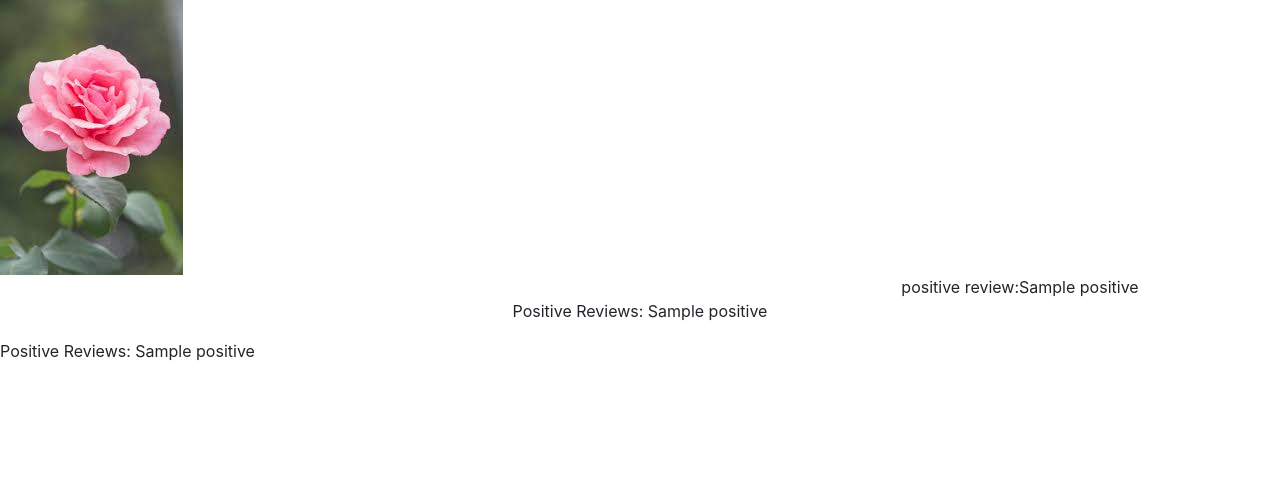
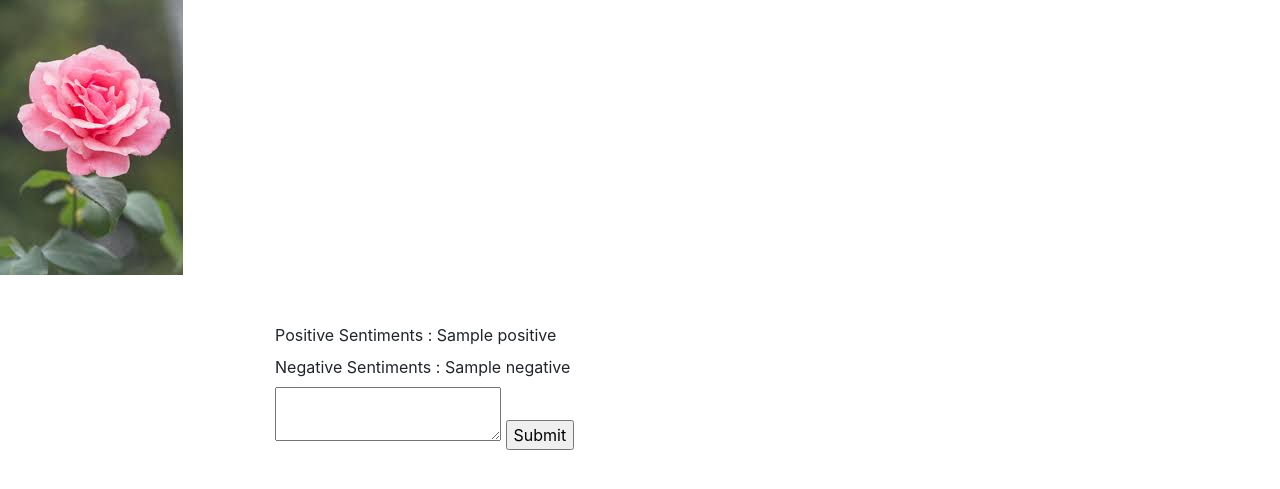
Before and after one commit to thamalidilrukshi/Sentiment-Analysis, a Flask app: template templates/index.html in a window 1280 px wide. Shown: the top 489 px of the page. Run offline with Flask 3, Linux system fonts and the light colour scheme; the template is opened without the code that fills it: most values are stand-ins (such as "Sample title", 1, 10 or a date in 2020).

Commit message:
modify index

```diff
--- a/app.py
+++ b/app.py
@@ -1,46 +1,47 @@
-# from flask import Flask,render_template
-
-# app = Flask(_name_)
-
-# data = dict()
-
-# reviews =['good product','bad product']
-# positive=1
-# negative=1
-
-# @app.route("/")
-# def index():
-#     data['reviews']=reviews
-#     data['positive']= positive
-#     data['negative']=negative
-#     return render_template('index.html',data=data)
-
-
-# if_name_=="_main_":
-# app.run()
-
-from flask import Flask, render_template
+from flask import Flask,render_template
 
 app = Flask(__name__)
 
-# Replace hardcoded reviews with data from a database or other source
-reviews = [
-    {"product": "Product A", "review": "This product is great!", "rating": 5},
-    {"product": "Product B", "review": "Not impressed with this one.", "rating": 2},
-    # ... more reviews
-]
 
-def get_reviews():
-    # Implement logic to fetch reviews from a database or other source
-    return reviews
+data = dict()
 
-@app.route('/')
+reviews =['good product','bad product']
+positive=1
+negative=1
+
+@app.route("/")
 def index():
-    reviews_data = get_reviews()
-    positive_reviews = sum(1 for review in reviews_data if review["rating"] >= 3)
-    negative_reviews = sum(1 for review in reviews_data if review["rating"] < 3)
+    data['reviews']=reviews
+    data['positive']= positive
+    data['negative']=negative
+    return render_template('index.html',data=data)
 
-    return render_template('index.html', reviews=reviews_data, positive=positive_reviews, negative=negative_reviews)
 
-if __name__ == '__main__':
-    app.run()
+if __name__=='_main_':
+ app.run()
+
+# from flask import Flask, render_template
+
+# app = Flask(__name__)
+
+# # Replace hardcoded reviews with data from a database or other source
+# reviews = [
+#     {"product": "Product A", "review": "This product is great!", "rating": 5},
+#     {"product": "Product B", "review": "Not impressed with this one.", "rating": 2},
+#     # ... more reviews
+# ]
+
+# def get_reviews():
+#     # Implement logic to fetch reviews from a database or other source
+#     return reviews
+
+# @app.route('/')
+# def index():
+#     reviews_data = get_reviews()
+#     positive_reviews = sum(1 for review in reviews_data if review["rating"] >= 3)
+#     negative_reviews = sum(1 for review in reviews_data if review["rating"] < 3)
+
+#     return render_template('index.html', reviews=reviews_data, positive=positive_reviews, negative=negative_reviews)
+
+# if __name__ == '__main__':
+#     app.run()
--- a/templates/index.html
+++ b/templates/index.html
@@ -17,7 +17,7 @@
 
 </div>
 
-<div class="split right">
+<!-- <div class="split right">
     <div class="container mt-5mb-5">
 <div class="d-flex justify-content-center row">
     <div class="d-flex flex-colum col-md-8">
@@ -29,6 +29,24 @@
 
     </div>
 </div></div>
-<p>Positive Reviews: {{ data.positive }}</p>
+<p>Positive Reviews: {{ data.positive }}</p> -->
+
+
+<div class="split right">
+    <div class="container mt-5 mb-5">
+        <div class="d-flex justify-content-center row">
+            <div class="d-flex flex-column col-md-8">
+                <div>
+                    <label for="">Positive Sentiments : {{ data.positive }}</label>
+                </div>
+                <div>
+                    <label for="">Negative Sentiments : {{ data.negative }}</label>
+                </div>
+                <div>
+                    <form method="post">
+                      <textarea name="text"></textarea>
+                      <input type="submit">
+                    </form>
+                </div>
 </body>
 </html>
```
